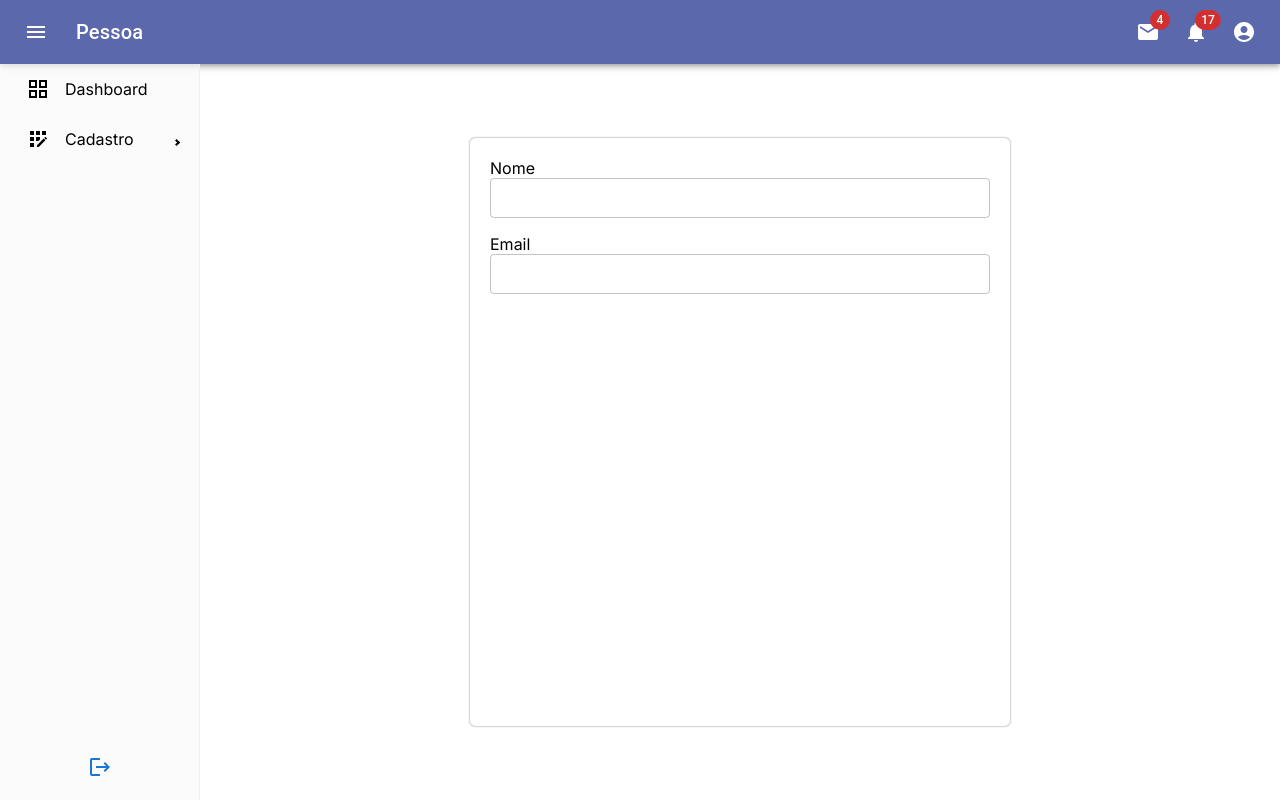
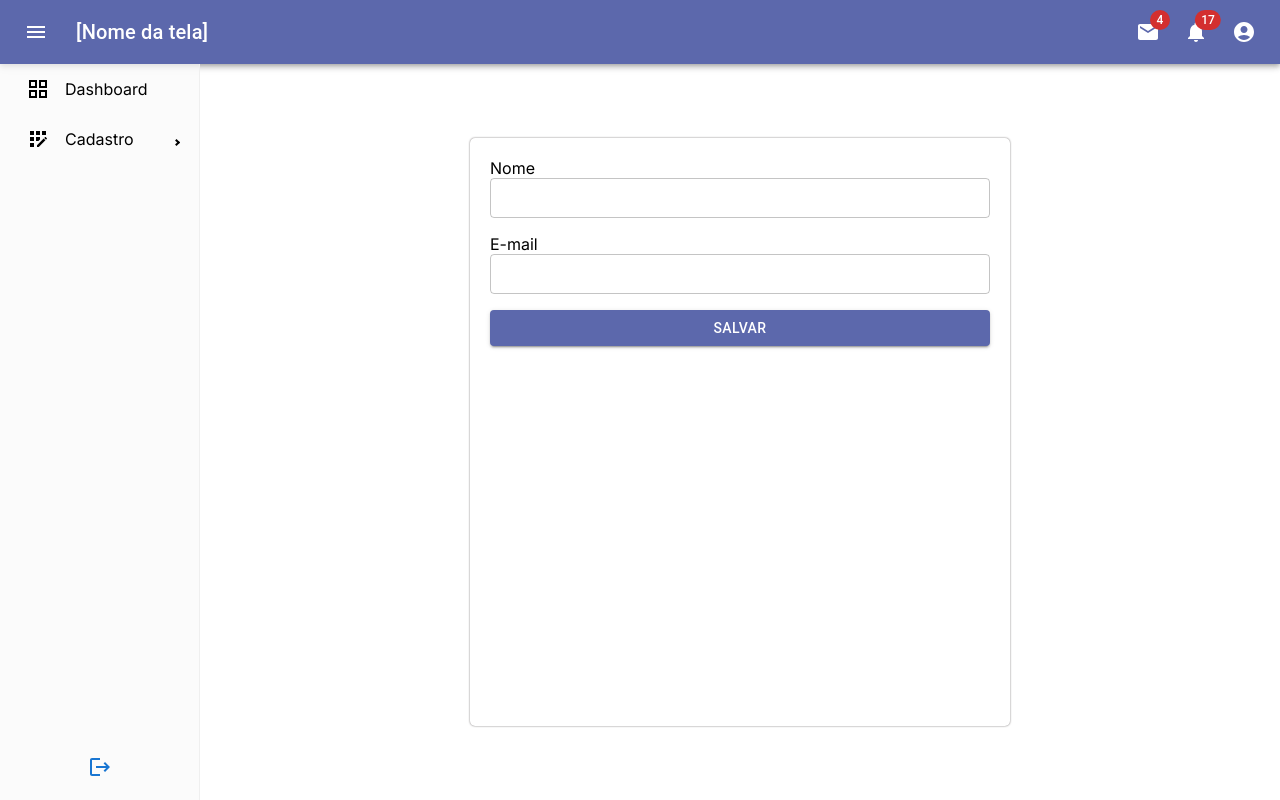
Before and after one commit to MauricioVNardelli/hotelsystem-front, a Next.js app: page /system/register/person/view in a window 1280 px wide. Built offline with nearby package versions, Linux system fonts and the light colour scheme; no server answers; a web font is replaced by a local one.

Commit message:
Preenchimento formulario pessoa

```diff
--- a/app/(pages)/system/register/person/view/page.tsx
+++ b/app/(pages)/system/register/person/view/page.tsx
@@ -1,34 +1,47 @@
 'use client'
 
-import { MyForm } from "@/app/ui/components/MyForm"
+import style from '@/app/ui/components/scss/myForm.module.scss'
 import { MyInput } from "@/app/ui/components/MyInput"
 import { useSearchParams } from "next/navigation";
-import { api } from "@/app/services/api";
-import { getUrlForTable } from "@/app/lib/utils";
+import { getRegister } from "@/app/lib/utils";
 import { useState } from "react";
+import { Person } from '@/app/lib/definitions'
+import { useForm, SubmitHandler } from "react-hook-form"
+import { MyButton } from '@/app/ui/components/MyButton';
 
 export default function PersonViewPage() {
   const searchParams = useSearchParams();
-  //const [person, setPerson] = useState({}:Person)
+  const [person, setPerson] = useState<Person>();
 
-  const paramId = searchParams.get("id");
+  const {
+    register,
+    handleSubmit,
+    watch,
+    formState: { errors },
+  } = useForm<Person>({
+    defaultValues: async () => {
 
-  async function searchPerson() {
-    try {
-      const url = await getUrlForTable('fi_person');
+        const paramId = await searchParams.get("id") || "";
 
-      const res = await api.get(url);
+        return getRegister('fi_person', paramId);
 
-      return res.data;
-    } catch (err) {
-      console.log(err);
     }
-  }
+  })
+
+  const onSubmit: SubmitHandler<Person> = function(data) {
+    console.log("teste");
+    console.log(data)
+  };
 
   return(
-    <MyForm>
-      <MyInput placeholder="Nome" />
-      <MyInput placeholder="Email" />
-    </MyForm>
+    <div className={style.conteiner}>
+      <form className={style.form} onSubmit={handleSubmit(onSubmit)} >
+
+        <MyInput {...register("name")} id="name" label="Nome" />
+        <MyInput {...register("email", { required: true })} label="E-mail" />
+
+        <MyButton type='submit'>Salvar</MyButton>
+      </form>
+    </div>
   )
 }
--- a/app/lib/utils.ts
+++ b/app/lib/utils.ts
@@ -11,6 +11,13 @@ export async function getList(prUrl: string) {
   }
 }
 
+export async function getRegister(prtable: string, prId: string) {
+  const url = await getUrlForTable(prtable);
+  const res = await api.get(url + '?id=' + prId);
+
+  return res.data;
+}
+
 export async function getUrlForTable(prTable: string): Promise<string> {
   switch (prTable) {
     case 'fi_person': return '/person'
--- a/app/ui/components/MyForm.tsx
+++ b/app/ui/components/MyForm.tsx
@@ -3,7 +3,7 @@
 import { useEffect } from "react";
 import style from '@/app/ui/components/scss/myForm.module.scss'
 
-export function MyForm({ children }: { children: React.ReactNode }) {
+export function MyForm({ children }: { children: React.ReactNode }, {...props}) {
 
   useEffect(() => {
     const element = document.getElementById('screenName');
@@ -14,7 +14,7 @@ export function MyForm({ children }: { children: React.ReactNode }) {
 
   return (
     <div className={style.conteiner}>
-      <form className={style.form}>
+      <form className={style.form} {...props}>
         {children}
       </form>
     </div>
--- a/app/ui/components/MyInput.tsx
+++ b/app/ui/components/MyInput.tsx
@@ -1,23 +1,23 @@
 import TextField, { TextFieldProps } from '@mui/material/TextField';
+import { forwardRef } from 'react';
 
-export function MyInput(props: TextFieldProps) {
+export const MyInput = forwardRef(
+	function MyInput(props: TextFieldProps, ref) {
+		const { label, ...otherProps } = props;
+
 		return (
 			<div style={{ display: 'flex', flexDirection: 'column' }} >
-			<span>{props.placeholder}</span>
+				<p>{label}</p>
 
 				<TextField
-				error={props.error}
-				id={props.id}
-				name={props.name}
-				//label={props.placeholder}
+					label=""
 					variant="outlined"
 					size="small"
+					autoComplete='off'
 					sx={{ marginBottom: 2 }}
-				value={props.value}
-				onChange={props.onChange}
-				helperText={props.helperText}
-				type={props.type}
+					{...otherProps}
+					ref={ref as any}
 				/>
 			</div>
 	)
-}
+});
--- a/package.json
+++ b/package.json
@@ -24,6 +24,7 @@
     "react": "^18",
     "react-cookie": "^6.1.1",
     "react-dom": "^18",
+    "react-hook-form": "^7.50.1",
     "react-pro-sidebar": "^1.1.0",
     "sass": "^1.69.5",
     "zod": "^3.22.4"
```
Also changed, not shown: 1 other file (tests, documents, lock files or other folders). Lines whose indentation alone changed are shown as unchanged.
